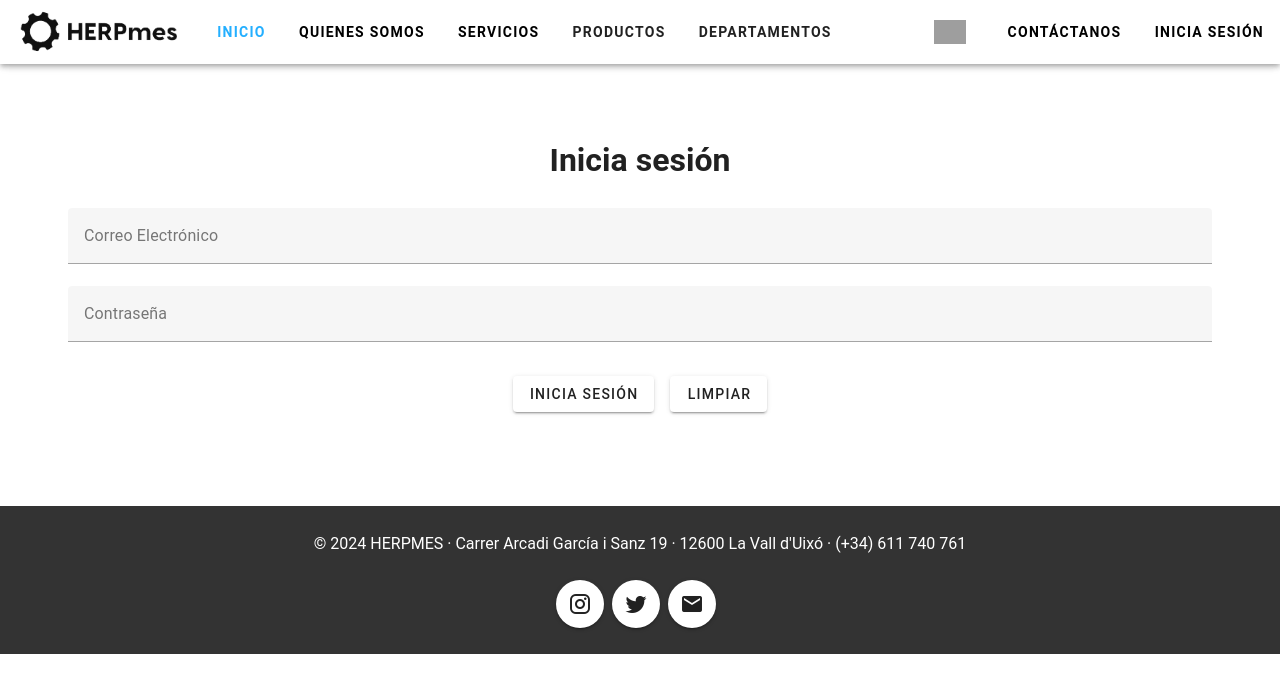
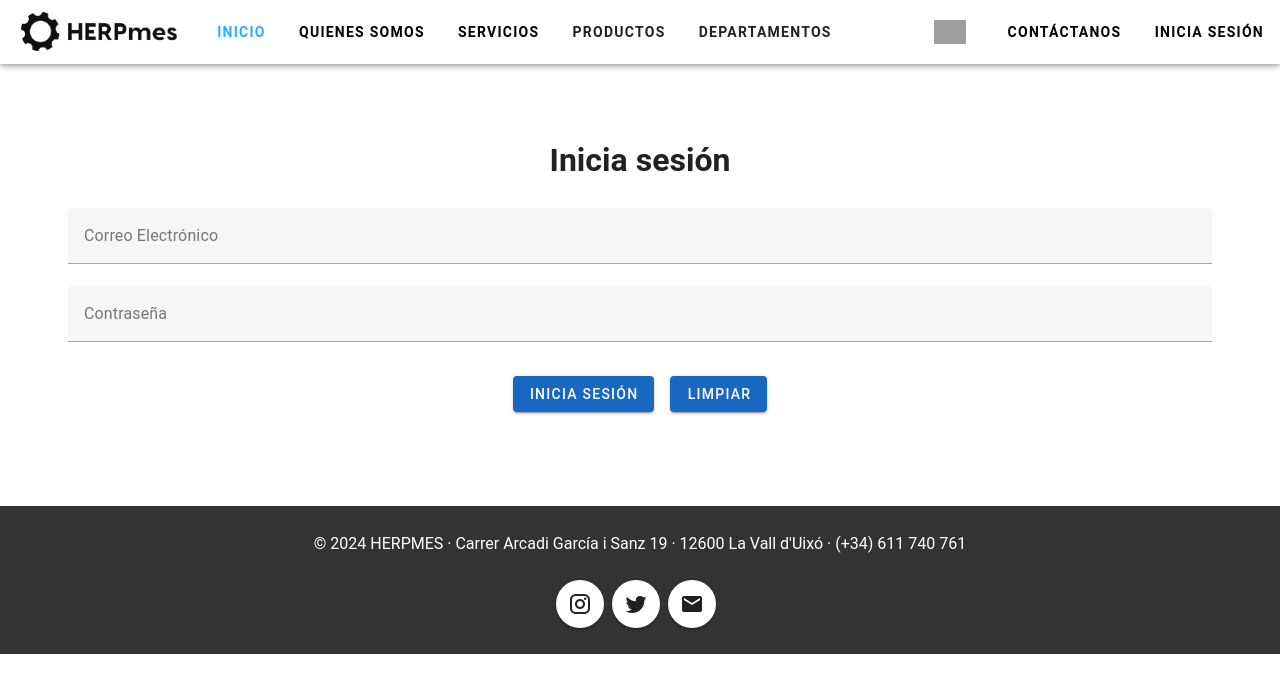
Before and after one commit to Herpmes/Herpmes.github.io, a Vue app: page /login in a window 1280 px wide. Shown: the top 692 px of the page. Built offline with nearby package versions, Linux system fonts and the light colour scheme; grey boxes are pictures that could not be loaded.

Commit message:
Login y Register Actualizados

```diff
--- a/src/components/Auth_Login/LoginComponent.vue
+++ b/src/components/Auth_Login/LoginComponent.vue
@@ -19,11 +19,13 @@ const { handleSubmit, handleReset } = useForm({
     }
   }
 })
-const password = useField('password')
-const email = useField('email')
+const password_form = useField('password')
+const email_form = useField('email')
+
+
 
 const submit = handleSubmit(values => {
-  alert(JSON.stringify(values, null, 2))
+  open("http://localhost:5173","_self")
 })
 </script>
 
@@ -36,26 +38,29 @@ const submit = handleSubmit(values => {
         <br>
         <form @submit.prevent="submit">
           <v-text-field
-            v-model="email.value.value"
-            :error-messages="email.errorMessage.value"
+            v-model="email_form.value.value"
+            :error-messages="email_form.errorMessage.value"
             label="Correo Electrónico"
           ></v-text-field>
 
           <v-text-field
-            v-model="password.value.value"
+            v-model="password_form.value.value"
             :counter="9"
-            :error-messages="password.errorMessage.value"
+            :error-messages="password_form.errorMessage.value"
             label="Contraseña"
             type="password"
           ></v-text-field>
 
+
           <v-btn @click="handleSubmit"
                  class="me-4 mt-3"
-                 type="submit">
-            Inicia sesión
+                 type="submit"
+                 color="primary"
+                 >
+           Inicia Sesión
           </v-btn>
 
-          <v-btn @click="handleReset" class="mt-3">
+          <v-btn @click="handleReset" class="mt-3" color="primary">
             Limpiar
           </v-btn>
         </form>
--- a/src/components/Auth_Login/RegisterComponent.vue
+++ b/src/components/Auth_Login/RegisterComponent.vue
@@ -50,7 +50,7 @@ const items = ref([
 ])
 
 const submit = handleSubmit(values => {
-  alert(JSON.stringify(values, null, 2))
+  open("http://localhost:5173","_self")
 })
 </script>
 
@@ -101,13 +101,15 @@ const submit = handleSubmit(values => {
             class="mt-3"
           ></v-select>
 
-          <v-btn @click="handleSubmit"
+          <v-btn
+            @click="handleSubmit"
             class="me-4 mt-3"
-            type="submit">
+            type="submit"
+            color="primary">
             Regístrate
           </v-btn>
 
-          <v-btn @click="handleReset" class="mt-3">
+          <v-btn @click="handleReset" class="mt-3" color="primary">
             Limpiar
           </v-btn>
         </form>
```
